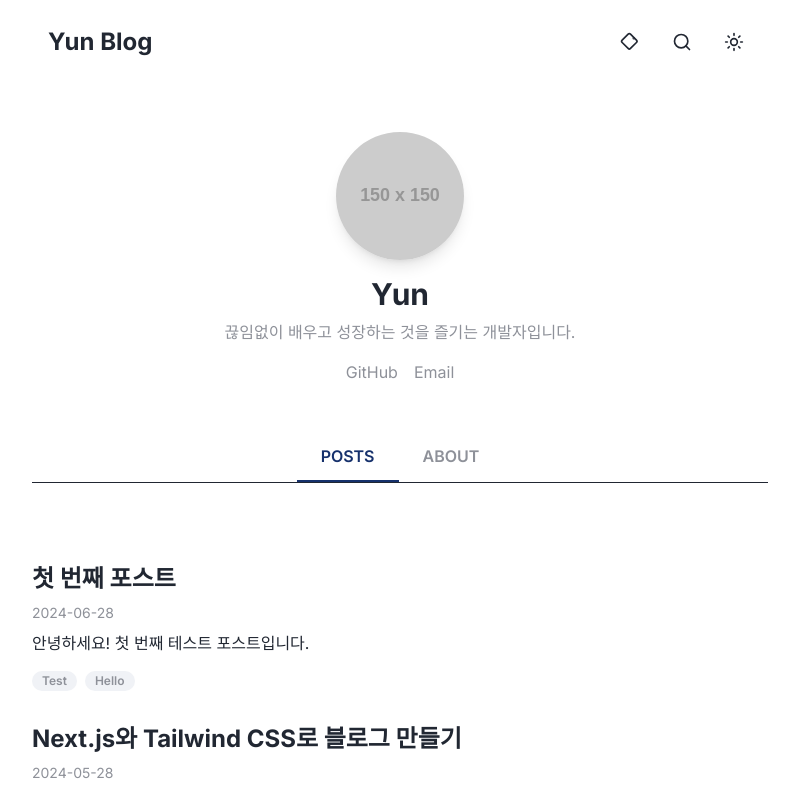
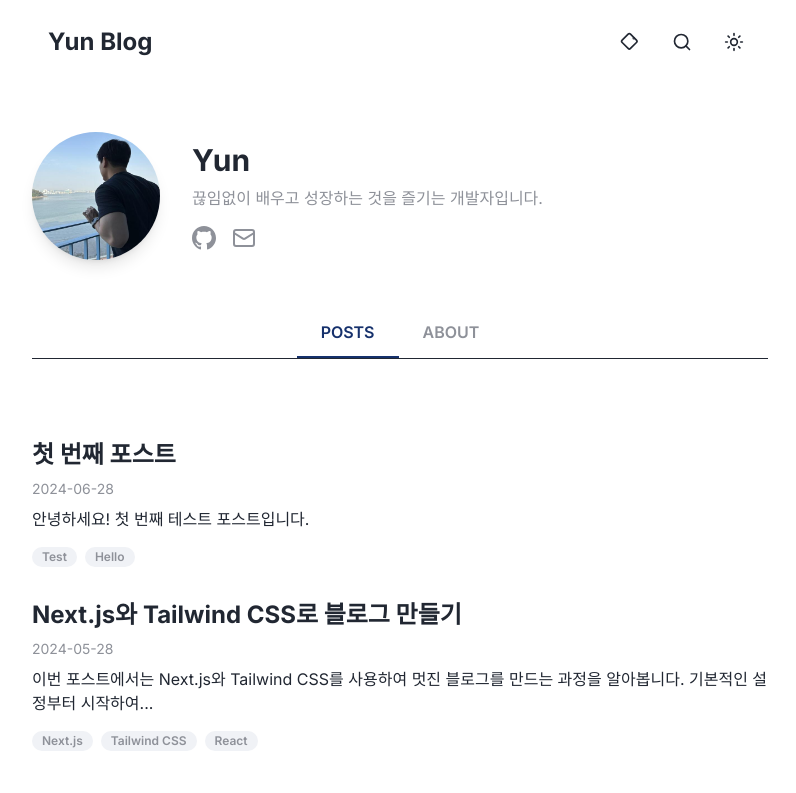
Before and after one commit to Yseek/yun-blog, a Next.js app: page /yun-blog/ in a window 1280 px wide. Shown: the top 793 px of the page, without its empty margins (240-1036 px from the left). Built offline with nearby package versions, Linux system fonts and the light colour scheme.

Commit message:
💄 프로필 사진 추가

```diff
--- a/src/components/ProfileCard.tsx
+++ b/src/components/ProfileCard.tsx
@@ -1,28 +1,52 @@
 import Link from 'next/link';
 import Image from 'next/image';
+import profileImage from '@/images/profile.png';
 
 export function ProfileCard() {
   return (
-    <div className="py-12 flex flex-col items-center text-center">
-      <div className="relative w-32 h-32 rounded-full overflow-hidden shadow-lg mb-4">
+    <div className="py-12 flex flex-row items-center text-left">
+      <div className="relative w-32 h-32 rounded-full overflow-hidden shadow-lg mr-8 flex-shrink-0">
         <Image
-          src="https://via.placeholder.com/150" // 나중에 본인의 프로필 이미지로 교체하세요.
+          src={profileImage}
           alt="Profile Picture"
           layout="fill"
           objectFit="cover"
         />
       </div>
+      <div>
         <h1 className="text-3xl font-bold">Yun</h1>
         <p className="mt-2 text-muted-foreground">
           끊임없이 배우고 성장하는 것을 즐기는 개발자입니다.
         </p>
-      <div className="mt-4 flex space-x-4">
-        <Link href="https://github.com/yseek" target="_blank" className="text-muted-foreground hover:text-primary">
-          GitHub
+        <div className="mt-4 flex items-center space-x-4">
+          <Link href="https://github.com/yseek" target="_blank" aria-label="GitHub profile" className="text-muted-foreground hover:text-primary">
+            <svg
+              xmlns="http://www.w3.org/2000/svg"
+              width="24"
+              height="24"
+              viewBox="0 0 24 24"
+              fill="currentColor"
+            >
+              <path d="M12 0c-6.626 0-12 5.373-12 12 0 5.302 3.438 9.8 8.207 11.387.599.111.793-.261.793-.577v-2.234c-3.338.726-4.033-1.416-4.033-1.416-.546-1.387-1.333-1.756-1.333-1.756-1.089-.745.083-.729.083-.729 1.205.084 1.839 1.237 1.839 1.237 1.07 1.834 2.807 1.304 3.492.997.107-.775.418-1.305.762-1.604-2.665-.305-5.467-1.334-5.467-5.931 0-1.311.469-2.381 1.236-3.221-.124-.303-.535-1.524.117-3.176 0 0 1.008-.322 3.301 1.23.957-.266 1.983-.399 3.003-.404 1.02.005 2.047.138 3.006.404 2.291-1.552 3.297-1.23 3.297-1.23.653 1.653.242 2.874.118 3.176.77.84 1.235 1.911 1.235 3.221 0 4.609-2.807 5.624-5.479 5.921.43.372.823 1.102.823 2.222v3.293c0 .319.192.694.801.576 4.765-1.589 8.199-6.086 8.199-11.386 0-6.627-5.373-12-12-12z"/>
+            </svg>
           </Link>
-        <Link href="mailto:yun5003@naver.com" className="text-muted-foreground hover:text-primary">
-          Email
+          <Link href="mailto:yun5003@naver.com" aria-label="Email" className="text-muted-foreground hover:text-primary">
+            <svg
+              xmlns="http://www.w3.org/2000/svg"
+              width="24"
+              height="24"
+              viewBox="0 0 24 24"
+              fill="none"
+              stroke="currentColor"
+              strokeWidth="2"
+              strokeLinecap="round"
+              strokeLinejoin="round"
+            >
+              <rect width="20" height="16" x="2" y="4" rx="2"></rect>
+              <path d="m22 7-8.97 5.7a1.94 1.94 0 0 1-2.06 0L2 7"></path>
+            </svg>
           </Link>
+        </div>
       </div>
     </div>
   );
```
Also changed, not shown: src/images/profile.png (added). Lines whose indentation alone changed are shown as unchanged.
